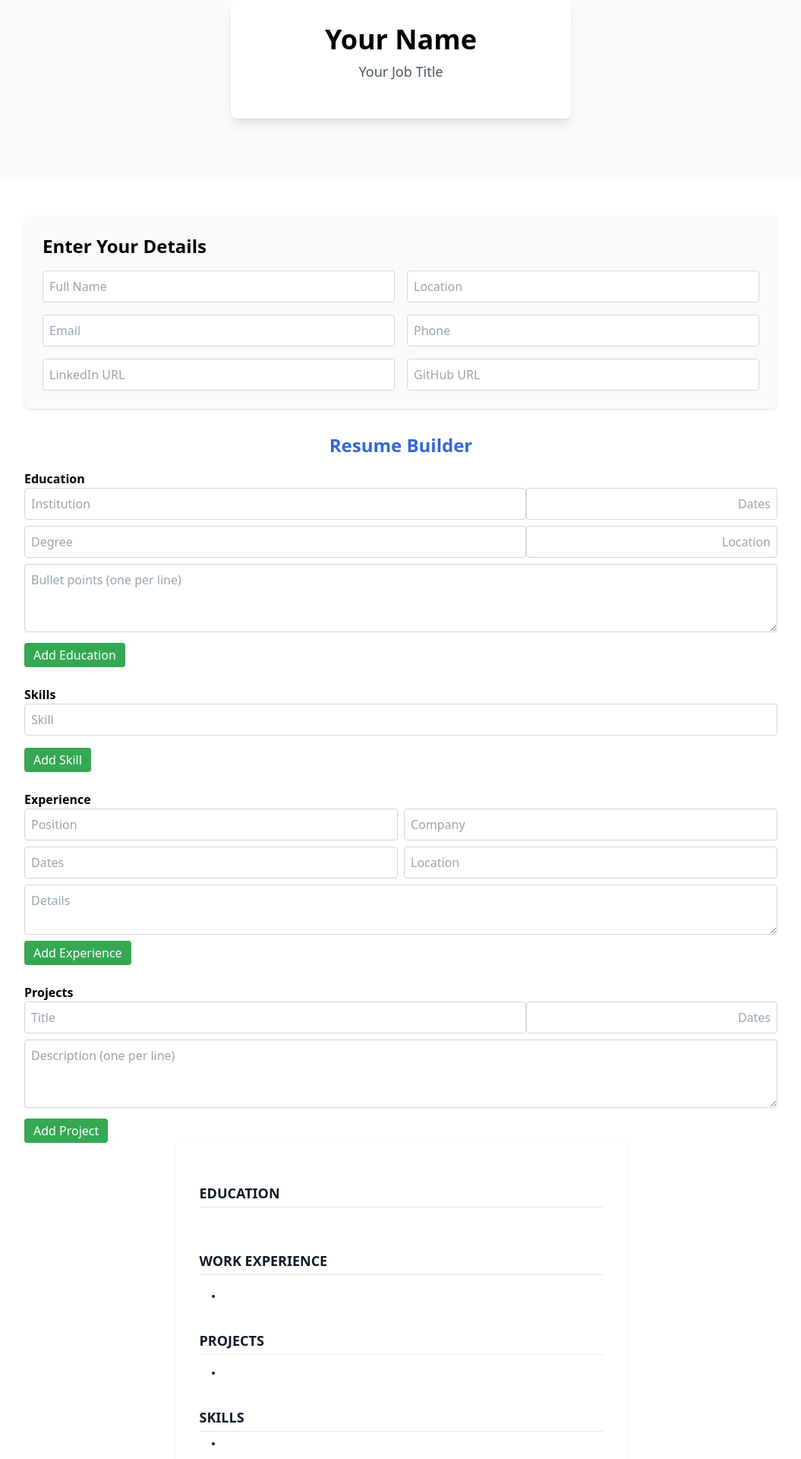
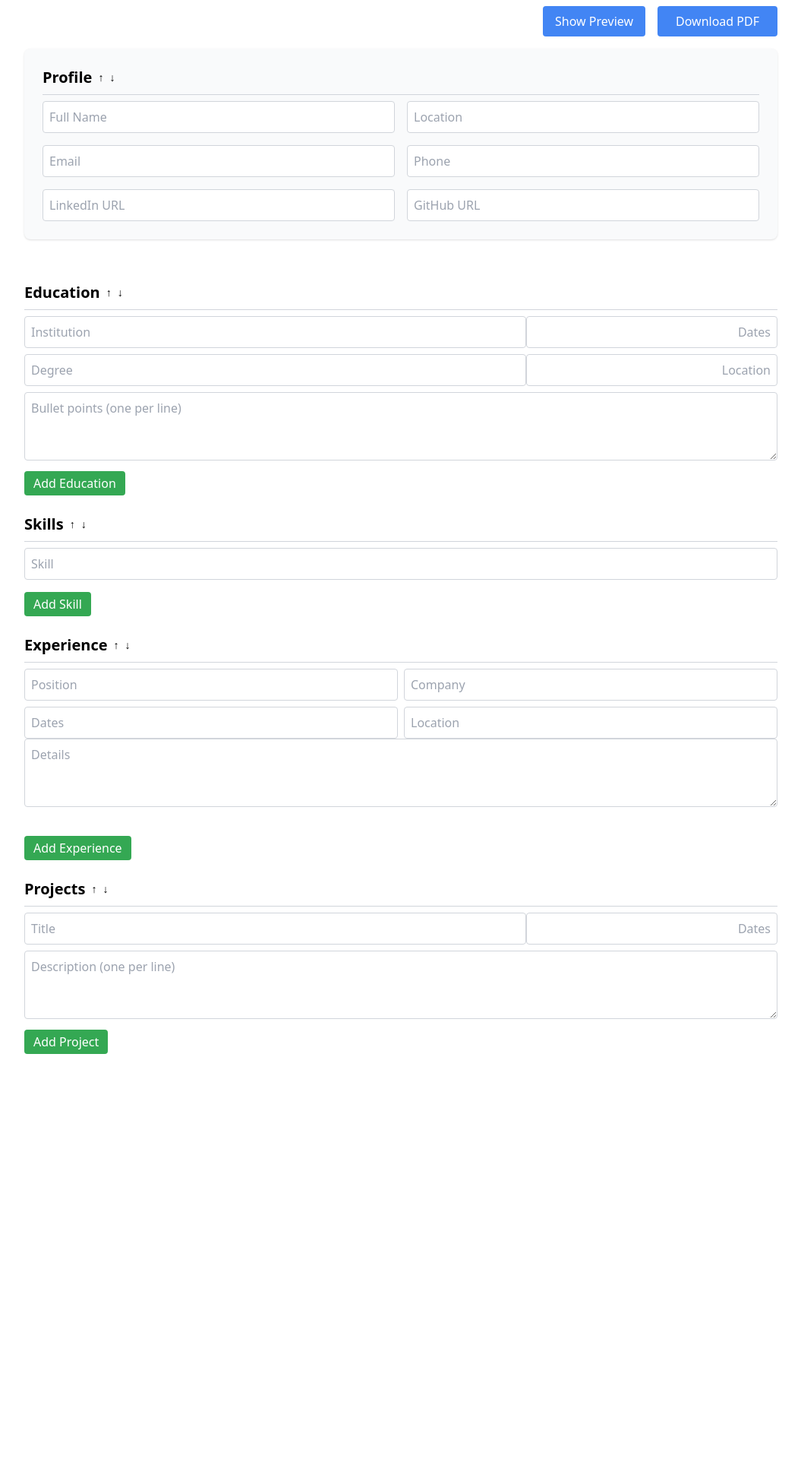
Before and after one commit to Kellertsn/Instant-Resume-Builder, a React (Vite) app in the folder insta-site/: page / in a window 1280 px wide. Shown: the part 80-2000 px from the top of the page at 76% size, without its empty margins (112-1167 px from the left). After the commit the page ends 1499 px from the top, so only its background shows below. Built offline with nearby package versions, Linux system fonts and the light colour scheme.

Commit message:
chore: update features and styling

```diff
--- a/insta-site/src/App.jsx
+++ b/insta-site/src/App.jsx
@@ -1,12 +1,10 @@
 import './index.css';
 import React from 'react';
-import Hero from './components/Hero.jsx';
 import ResumeBuilder from './components/ResumeBuilder.jsx';
 
 function App() {
   return (
     <div>
-      <Hero />
       <ResumeBuilder />
     </div>
   );
--- a/insta-site/src/components/ResumeBuilder.jsx
+++ b/insta-site/src/components/ResumeBuilder.jsx
@@ -16,7 +16,8 @@ export default function ResumeBuilder() {
     projects: [ { title: '', dates: '', description: '' } ]
   });
 
-  const [order, setOrder] = useState(['education','experience','projects','skills']);
+  const [order, setOrder] = useState(['profile','education','skills','experience','projects']);
+  const [showPreview, setShowPreview] = useState(false);
 
   const handleBasic = e => setData({ ...data, [e.target.name]: e.target.value });
 
@@ -55,19 +56,49 @@ export default function ResumeBuilder() {
   };
 
   const downloadPDF = async () => {
-    const input = document.getElementById('resume-preview');
-    const canvas = await html2canvas(input);
+    const needShow = !showPreview;
+    if (needShow) setShowPreview(true);
+    await new Promise(r => setTimeout(r, 100));
+    const preview = document.getElementById('resume-preview');
+    const canvas = await html2canvas(preview);
     const imgData = canvas.toDataURL('image/png');
-    const pdf = new jsPDF({ unit: 'px', format: 'a4' });
-    pdf.addImage(imgData, 'PNG', 0, 0, 595, canvas.height * 595 / canvas.width);
+    const pdf = new jsPDF('p', 'px', 'a4');
+    const imgWidth = pdf.internal.pageSize.getWidth();
+    const pageHeight = pdf.internal.pageSize.getHeight();
+    const imgHeight = (canvas.height * imgWidth) / canvas.width;
+    let heightLeft = imgHeight;
+    let position = 0;
+    pdf.addImage(imgData, 'PNG', 0, position, imgWidth, imgHeight);
+    heightLeft -= pageHeight;
+    while (heightLeft > 0) {
+      position = heightLeft - imgHeight;
+      pdf.addPage();
+      pdf.addImage(imgData, 'PNG', 0, position, imgWidth, imgHeight);
+      heightLeft -= pageHeight;
+    }
     pdf.save('resume.pdf');
+    if (needShow) setShowPreview(false);
   };
 
   return (
-    <div className="py-12 max-w-5xl mx-auto px-4">
-      {/* Input Form */}
-      <section className="mb-8 p-6 bg-gray-50 rounded-lg shadow">
-        <h2 className="text-2xl font-bold mb-4">Enter Your Details</h2>
+    <div className="py-8 max-w-5xl mx-auto px-4">
+      <h1 className="text-4xl font-bold mb-4 text-center">Resume Builder</h1>
+      <div className="flex justify-end items-center mb-4 space-x-4">
+        <button onClick={() => setShowPreview(p => !p)} className="px-4 py-2 bg-googleBlue text-white rounded">
+          {showPreview ? 'Show Form' : 'Show Preview'}
+        </button>
+        <button onClick={downloadPDF} className="px-6 py-2 bg-googleBlue text-white rounded">Download PDF</button>
+      </div>
+      {!showPreview ? (
+        <div className="flex flex-col gap-6">
+          {/* Profile */}
+          <section style={{order: order.indexOf('profile')}} className="mb-8 p-6 bg-gray-50 rounded-lg shadow">
+            <h3 className="text-xl font-semibold inline-flex items-center space-x-2 mb-2 whitespace-nowrap">
+              <span>Profile</span>
+              <button disabled={order[0]==='profile'} onClick={()=>moveSection('profile','up')} className="text-sm">↑</button>
+              <button disabled={order[order.length-1]==='profile'} onClick={()=>moveSection('profile','down')} className="text-sm">↓</button>
+            </h3>
+            <hr className="border-t border-gray-300 mb-2" />
             <div className="grid grid-cols-1 md:grid-cols-2 gap-4">
               <input name="name" placeholder="Full Name" value={data.name} onChange={handleBasic} className="p-2 border border-gray-300 rounded focus:outline-none focus:ring" />
               <input name="location" placeholder="Location" value={data.location} onChange={handleBasic} className="p-2 border border-gray-300 rounded focus:outline-none focus:ring" />
@@ -77,10 +108,14 @@ export default function ResumeBuilder() {
               <input name="github" placeholder="GitHub URL" value={data.github} onChange={handleBasic} className="p-2 border border-gray-300 rounded focus:outline-none focus:ring" />
             </div>
           </section>
-      <h2 className="text-2xl font-bold mb-4 text-googleBlueDark text-center">Resume Builder</h2>
-      <div className="space-y-6">
-        <div>
-          <h3 className="font-semibold">Education</h3>
+          {/* Education */}
+          <div style={{order: order.indexOf('education')}}>
+            <h3 className="text-xl font-semibold inline-flex items-center space-x-2 mb-2 whitespace-nowrap">
+              <span>Education</span>
+              <button disabled={order[0]==='education'} onClick={()=>moveSection('education','up')} className="text-sm">↑</button>
+              <button disabled={order[order.length-1]==='education'} onClick={()=>moveSection('education','down')} className="text-sm">↓</button>
+            </h3>
+            <hr className="border-t border-gray-300 mb-2" />
             {data.education.map((ed, i) => (
               <div key={i} className="space-y-2">
                 <div className="flex justify-between items-center w-full">
@@ -97,8 +132,14 @@ export default function ResumeBuilder() {
             ))}
             <button onClick={()=>addItem('education')} className="mt-2 px-3 py-1 bg-googleGreen text-white rounded">Add Education</button>
           </div>
-        <div>
-          <h3 className="font-semibold">Skills</h3>
+          {/* Skills */}
+          <div style={{order: order.indexOf('skills')}}>
+            <h3 className="text-xl font-semibold inline-flex items-center space-x-2 mb-2 whitespace-nowrap">
+              <span>Skills</span>
+              <button disabled={order[0]==='skills'} onClick={()=>moveSection('skills','up')} className="text-sm">↑</button>
+              <button disabled={order[order.length-1]==='skills'} onClick={()=>moveSection('skills','down')} className="text-sm">↓</button>
+            </h3>
+            <hr className="border-t border-gray-300 mb-2" />
             {data.skills.map((sk,i)=>(
               <div key={i} className="flex items-center space-x-2 mb-2">
                 <input placeholder="Skill" value={sk.skill} onChange={e=>handleArray('skills',i,'skill',e.target.value)} className="w-full p-2 border border-gray-300 rounded focus:outline-none focus:ring" />
@@ -107,22 +148,36 @@ export default function ResumeBuilder() {
             ))}
             <button onClick={()=>addItem('skills')} className="mt-2 px-3 py-1 bg-googleGreen text-white rounded">Add Skill</button>
           </div>
-        <div>
-          <h3 className="font-semibold">Experience</h3>
+          {/* Experience */}
+          <div style={{order: order.indexOf('experience')}}>
+            <h3 className="text-xl font-semibold inline-flex items-center space-x-2 mb-2 whitespace-nowrap">
+              <span>Experience</span>
+              <button disabled={order[0]==='experience'} onClick={()=>moveSection('experience','up')} className="text-sm">↑</button>
+              <button disabled={order[order.length-1]==='experience'} onClick={()=>moveSection('experience','down')} className="text-sm">↓</button>
+            </h3>
+            <hr className="border-t border-gray-300 mb-2" />
             {data.experience.map((ex,i)=>(
-            <div key={i} className="grid grid-cols-1 sm:grid-cols-2 gap-2">
+              <div key={i} className="mb-4">
+                <div className="grid grid-cols-1 sm:grid-cols-2 gap-2">
                   <input placeholder="Position" value={ex.position} onChange={e=>handleArray('experience',i,'position',e.target.value)} className="p-2 border border-gray-300 rounded focus:outline-none focus:ring" />
                   <input placeholder="Company" value={ex.company} onChange={e=>handleArray('experience',i,'company',e.target.value)} className="p-2 border border-gray-300 rounded focus:outline-none focus:ring" />
                   <input placeholder="Dates" value={ex.dates} onChange={e=>handleArray('experience',i,'dates',e.target.value)} className="p-2 border border-gray-300 rounded focus:outline-none focus:ring" />
                   <input placeholder="Location" value={ex.location} onChange={e=>handleArray('experience',i,'location',e.target.value)} className="p-2 border border-gray-300 rounded focus:outline-none focus:ring" />
-              <textarea placeholder="Details" value={ex.details} onChange={e=>handleArray('experience',i,'details',e.target.value)} className="p-2 border border-gray-300 rounded focus:outline-none focus:ring col-span-2" />
+                </div>
+                <textarea placeholder="Details" value={ex.details} onChange={e=>handleArray('experience',i,'details',e.target.value)} className="w-full p-2 border border-gray-300 rounded focus:outline-none focus:ring mb-2" rows={3}/>
                 {i>0 && <button onClick={()=>removeItem('experience',i)} className="text-red-500">Remove</button>}
               </div>
             ))}
             <button onClick={()=>addItem('experience')} className="mt-2 px-3 py-1 bg-googleGreen text-white rounded">Add Experience</button>
           </div>
-        <div>
-          <h3 className="font-semibold">Projects</h3>
+          {/* Projects */}
+          <div style={{order: order.indexOf('projects')}}>
+            <h3 className="text-xl font-semibold inline-flex items-center space-x-2 mb-2 whitespace-nowrap">
+              <span>Projects</span>
+              <button disabled={order[0]==='projects'} onClick={()=>moveSection('projects','up')} className="text-sm">↑</button>
+              <button disabled={order[order.length-1]==='projects'} onClick={()=>moveSection('projects','down')} className="text-sm">↓</button>
+            </h3>
+            <hr className="border-t border-gray-300 mb-2" />
             {data.projects.map((pr,i)=>(
               <div key={i} className="space-y-2">
                 <div className="flex justify-between items-center w-full">
@@ -136,77 +191,111 @@ export default function ResumeBuilder() {
             <button onClick={()=>addItem('projects')} className="mt-2 px-3 py-1 bg-googleGreen text-white rounded">Add Project</button>
           </div>
         </div>
-      {/* Preview Resume */}
-      <div id="resume-preview" style={{ width: '595px', height: '842px' }} className="bg-white p-8 shadow mx-auto font-sans text-gray-900 text-xs overflow-hidden">
-        <h1 className="text-2xl font-bold text-center mb-1">{data.name}</h1>
-        <div className="flex flex-wrap justify-center items-center text-xs mb-4 space-x-2">
+      ) : (
+        <div id="resume-preview-wrapper" className="overflow-auto mx-auto" style={{ width: '595px', height: '842px' }}>
+          <div id="resume-preview" className="bg-white p-8 shadow font-sans text-gray-900 text-xs">
+            {order.map(sectionKey => {
+              switch (sectionKey) {
+                case 'profile':
+                  return (
+                    <section key="profile" className="mb-6">
+                      <h1 className="text-2xl font-semibold text-center mb-2">{data.name}</h1>
+                      <div className="flex flex-wrap justify-center items-center text-xs mb-4">
                         {data.location && <span>{data.location}</span>}
-          {data.email && <><span className="text-gray-400">|</span><span className="pl-1">{data.email}</span></>}
-          {data.phone && <><span className="text-gray-400">|</span><span className="pl-1">{data.phone}</span></>}
-          {data.linkedin && <><span className="text-gray-400">|</span><a href={data.linkedin} className="underline pl-1" target="_blank" rel="noopener noreferrer">LinkedIn</a></>}
-          {data.github && <><span className="text-gray-400">|</span><a href={data.github} className="underline pl-1" target="_blank" rel="noopener noreferrer">GitHub</a></>}
+                        {data.email && <><span className="px-2 text-gray-400">|</span><span>{data.email}</span></>}
+                        {data.phone && <><span className="px-2 text-gray-400">|</span><span>{data.phone}</span></>}
+                        {data.linkedin && <><span className="px-2 text-gray-400">|</span><a href={data.linkedin} className="underline" target="_blank" rel="noopener noreferrer">LinkedIn</a></>}
+                        {data.github && <><span className="px-2 text-gray-400">|</span><a href={data.github} className="underline" target="_blank" rel="noopener noreferrer">GitHub</a></>}
                       </div>
-        {/* Sections */}
-        <section className="mb-6">
-          <h2 className="text-lg font-bold uppercase border-b pb-1 mb-2">Education</h2>
-          <div>
+                    </section>
+                  );
+                case 'education':
+                  return (
+                    <section key="education" className="mb-6">
+                      <h2 className="text-xl font-semibold uppercase mb-2">Education</h2>
+                      <hr className="border-t border-gray-300 mb-2" />
                       {data.education.map((ed, i) => (
                         <div key={i} className="pb-3 mb-3 border-b border-gray-200 last:border-b-0">
-                <div className="flex justify-between items-center mb-1 w-full">
+                          <div className="flex justify-between items-center w-full mb-2">
                             <span className="font-bold text-sm">{ed.institution}</span>
-                  <span className="text-sm text-gray-600">{ed.dates}</span>
+                            <span className="text-sm text-gray-600 ml-auto pl-4">{ed.dates}</span>
                           </div>
-                <div className="flex justify-between items-center mb-2 w-full">
+                          <div className="flex justify-between items-center w-full mb-3">
                             <span className="text-sm">{ed.degree}</span>
-                  <span className="text-sm text-gray-600">{ed.location}</span>
+                            <span className="text-sm text-gray-600 ml-auto pl-4">{ed.location}</span>
                           </div>
-                {ed.details && <ul className="list-disc list-inside text-xs pl-4 mt-1">{ed.details.split('\n').map((d, j) => <li key={j}>{d}</li>)}</ul>}
+                          {ed.details && (
+                            <ul className="list-disc list-inside text-xs pl-4 space-y-1">
+                              {ed.details.split('\n').map((d, j) => <li key={j}>{d}</li>)}
+                            </ul>
+                          )}
                         </div>
                       ))}
-          </div>
                     </section>
-        <section className="mb-6">
-          <h2 className="text-lg font-bold uppercase border-b pb-1 mb-2">Work Experience</h2>
-          <div>
+                  );
+                case 'skills':
+                  return (
+                    <section key="skills" className="mb-6">
+                      <h2 className="text-xl font-semibold uppercase mb-2">Skills</h2>
+                      <hr className="border-t border-gray-300 mb-2" />
+                      {data.skills.length > 0 && (
+                        <ul className="list-disc list-inside text-xs pl-4 space-y-1">
+                          {data.skills.map((sk, i) => <li key={i}>{sk.skill}</li>)}
+                        </ul>
+                      )}
+                    </section>
+                  );
+                case 'experience':
+                  return (
+                    <section key="experience" className="mb-6">
+                      <h2 className="text-xl font-semibold uppercase mb-2">Experience</h2>
+                      <hr className="border-t border-gray-300 mb-2" />
                       {data.experience.map((ex, i) => (
                         <div key={i} className="pb-3 mb-3 border-b border-gray-200 last:border-b-0">
-                <div className="flex justify-between items-center mb-1 w-full">
+                          <div className="flex justify-between items-center w-full mb-2">
                             <span className="font-bold text-sm">{ex.company}</span>
                             <span className="text-sm text-gray-600">{ex.dates}</span>
                           </div>
-                <div className="flex justify-between items-center mb-2 w-full">
+                          <div className="flex justify-between items-center w-full mb-2">
                             <span className="text-sm">{ex.position}</span>
                             <span className="text-sm text-gray-600">{ex.location}</span>
                           </div>
-                <ul className="list-disc list-inside text-xs pl-4 space-y-1">{ex.details.split('\n').map((d, j) => <li key={j}>{d}</li>)}</ul>
+                          {ex.details && (
+                            <ul className="list-disc list-inside text-xs pl-4 space-y-1">
+                              {ex.details.split('\n').map((d, j) => <li key={j}>{d}</li>)}
+                            </ul>
+                          )}
                         </div>
                       ))}
-          </div>
                     </section>
-        <section className="mb-6">
-          <h2 className="text-lg font-bold uppercase border-b pb-1 mb-2">Projects</h2>
-          <div>
+                  );
+                case 'projects':
+                  return (
+                    <section key="projects" className="mb-6">
+                      <h2 className="text-xl font-semibold uppercase mb-2">Projects</h2>
+                      <hr className="border-t border-gray-300 mb-2" />
                       {data.projects.map((pr, i) => (
                         <div key={i} className="pb-3 mb-3 border-b border-gray-200 last:border-b-0">
-                <div className="flex justify-between items-center mb-2 w-full">
+                          <div className="flex justify-between items-center w-full mb-2">
                             <span className="font-bold text-sm">{pr.title}</span>
                             <span className="text-sm text-gray-600">{pr.dates}</span>
                           </div>
-                <ul className="list-disc list-inside text-xs pl-4 space-y-1">{pr.description.split('\n').map((d, j) => <li key={j}>{d}</li>)}</ul>
+                          {pr.description && (
+                            <ul className="list-disc list-inside text-xs pl-4 space-y-1">
+                              {pr.description.split('\n').map((d, j) => <li key={j}>{d}</li>)}
+                            </ul>
+                          )}
                         </div>
                       ))}
+                    </section>
+                  );
+                default:
+                  return null;
+              }
+            })}
           </div>
-        </section>
-        <section className="mb-6">
-          <h2 className="text-lg font-bold uppercase border-b pb-1 mb-2">Skills</h2>
-          <ul className="list-disc list-inside text-xs pl-4">
-            {data.skills.map((sk,i)=><li key={i}>{sk.skill}</li>)}
-          </ul>
-        </section>
         </div>
-      <div className="text-center mt-6">
-        <button onClick={downloadPDF} className="px-6 py-2 bg-googleBlue text-white rounded">Download PDF</button>
-      </div>
+      )}
     </div>
   );
 }
```
Also changed, not shown: insta-site/package.json (+14 -3 lines), 2 other files (tests, documents, lock files or other folders). Lines whose indentation alone changed are shown as unchanged.
